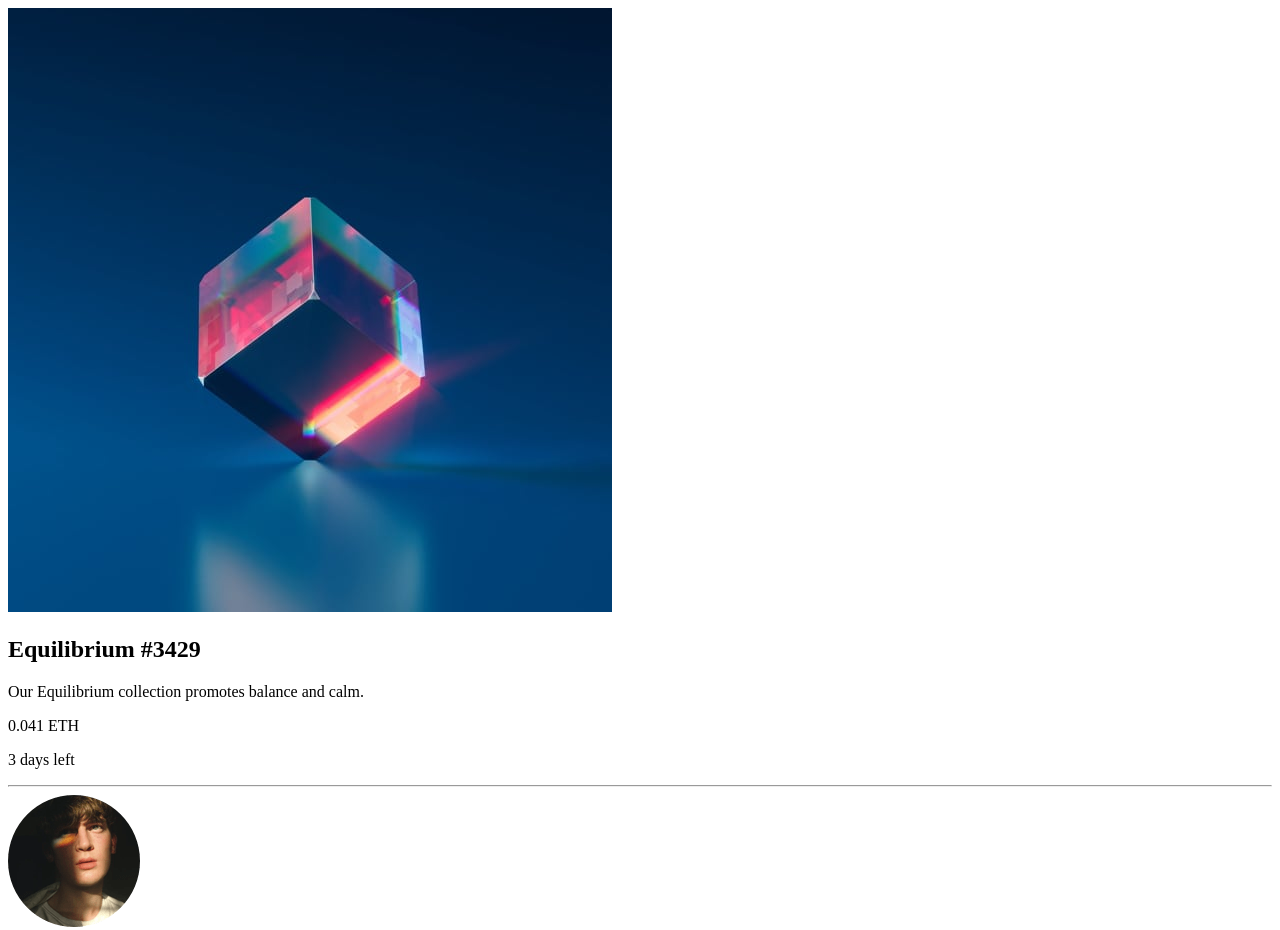
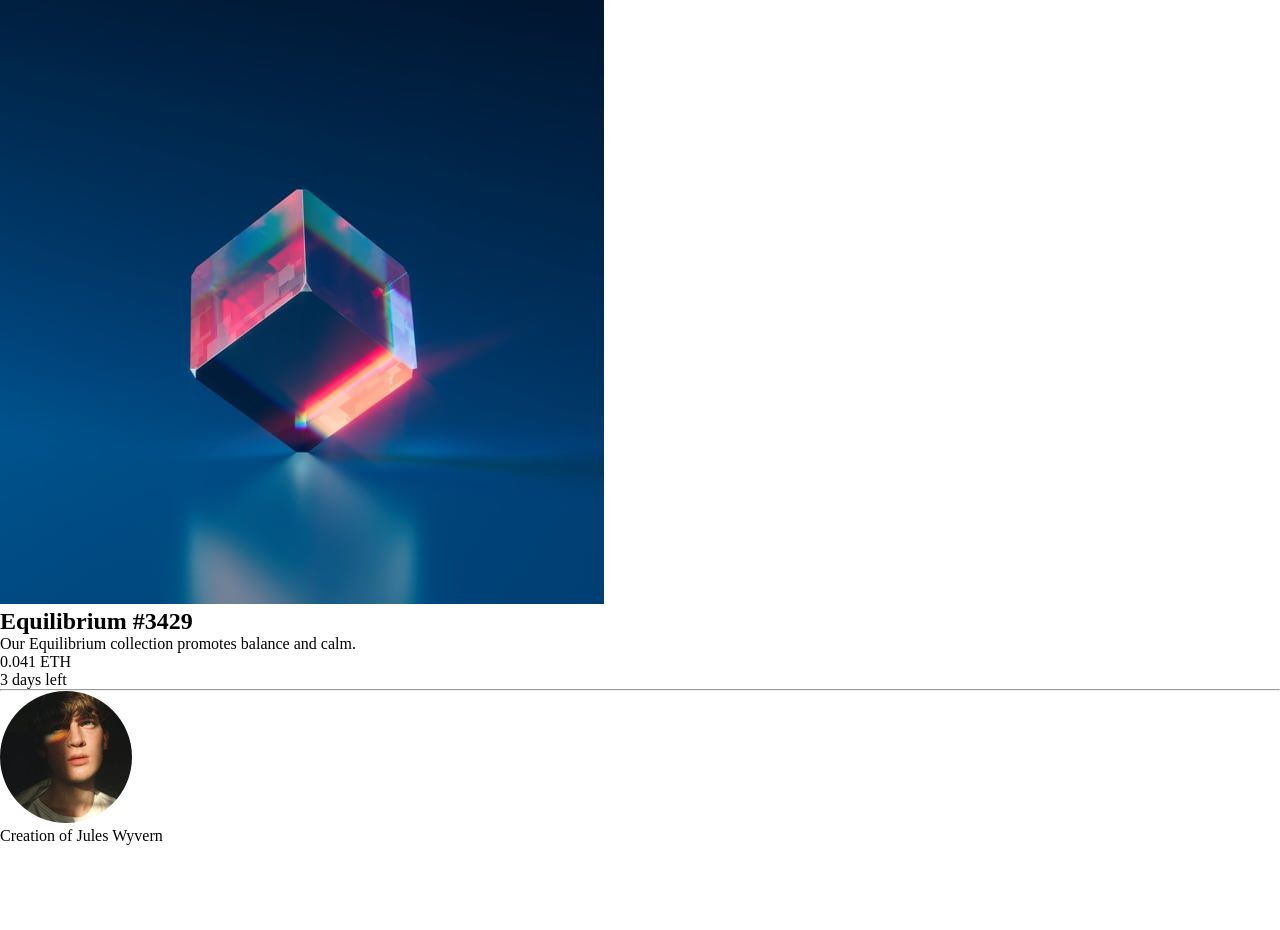
Before and after one commit to kesavan-webdev/nft-preview-component-main, a plain HTML site: page index.html in a window 1280 px wide. Shown: the top 930 px of the page. After the commit the page ends 845 px from the top, so only its background shows below. Drawn offline with Linux system fonts and the light colour scheme.

Commit message:
linked a custom css file

```diff
--- a/index.html
+++ b/index.html
@@ -7,6 +7,8 @@
   <!-- displays site properly based on user's device -->
 
   <link rel="icon" type="image/png" sizes="32x32" href="./images/favicon-32x32.png" />
+  <!-- custom css file -->
+  <link rel="stylesheet" href="./styles/style.css">
 
   <title>Frontend Mentor | NFT preview card component</title>
 </head>
--- /dev/null
+++ b/styles/style.css
@@ -0,0 +1,5 @@
+*{
+    padding: 0;
+    margin: 0;
+    box-sizing: border-box;
+}
```
